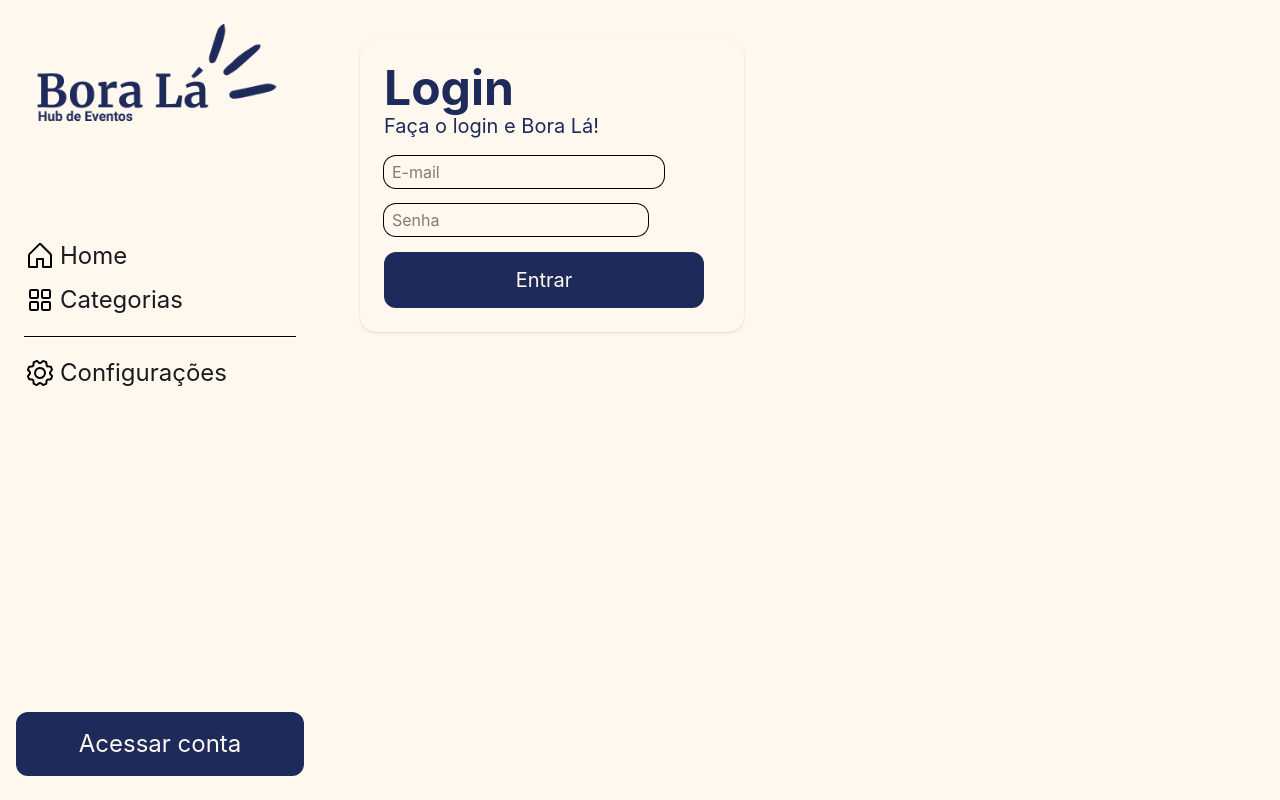
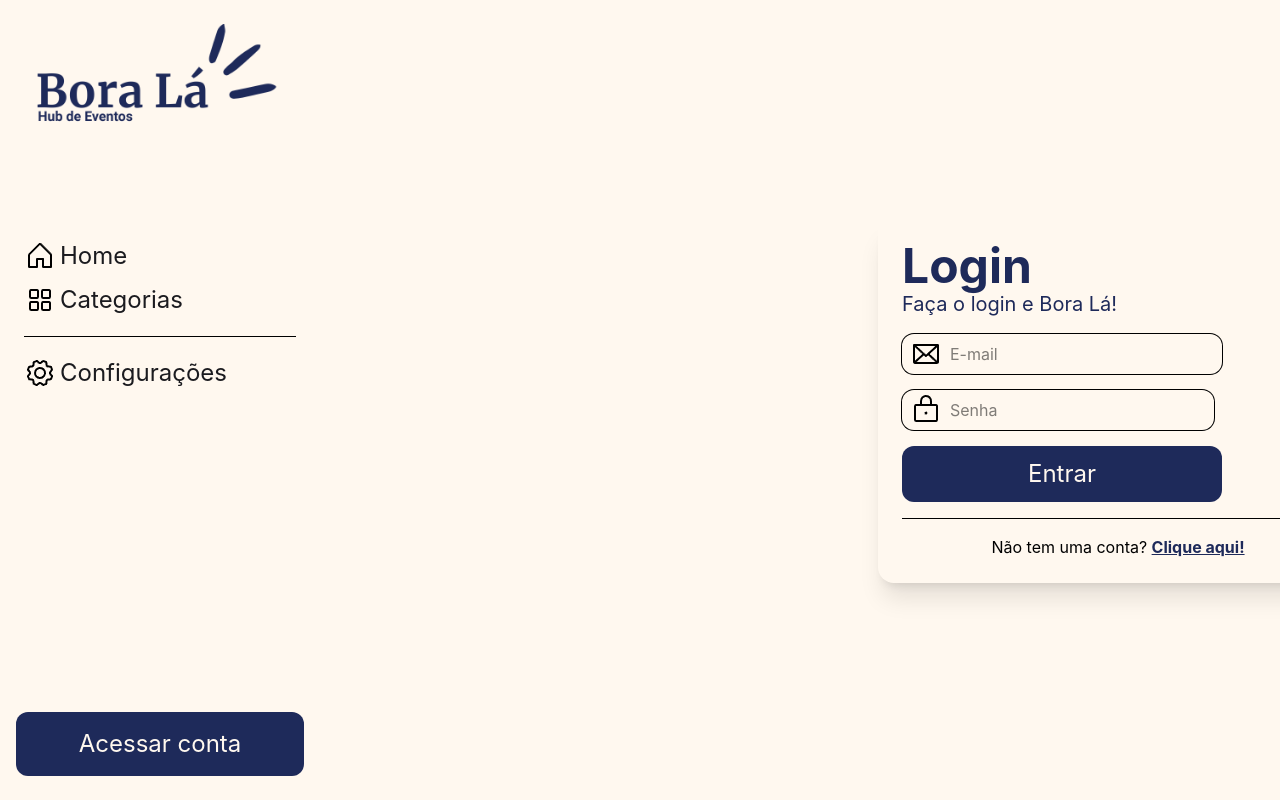
Before and after one commit to Gleison-dev/boraLaFrontEnd, a React (Vite) app: page /login in a window 1280 px wide. Shown: the top 800 px of the page. Built offline with nearby package versions, Linux system fonts and the light colour scheme.

Commit message:
feat: Login style.

```diff
--- a/src/pages/Login/login.jsx
+++ b/src/pages/Login/login.jsx
@@ -1,25 +1,61 @@
+import icon_email from "../../assets/icon_email.png";
+import icon_padlock from "../../assets/icon_padlock.png";
+
 export default function Login() {
   return (
     <>
       <section className="w-399 h-screen p-10 bg-creme">
-        <div className="w-96 p-6 rounded-2xl flex flex-col justify-center gap-4 shadow">
+        <div className="flex justify-center items-center h-full">
+          <div className="w-120 p-6 rounded-2xl flex flex-col justify-center gap-4 shadow-xl">
             <div>
               <h1 className="text-5xl text-azul-marinho">
                 <strong>Login</strong>
               </h1>
-            <p className="text-xl text-azul-marinho">Faça o login e Bora Lá!</p>
+              <p className="text-xl text-azul-marinho">
+                Faça o login e Bora Lá!
+              </p>
             </div>
             <form className="flex flex-col gap-4">
-            <div>
-              <input className="w-70 h-8 p-2 ring rounded-xl outline-none focus:ring-2 focus:ring-azul-marinho" type="text" placeholder="E-mail" />
+              <div className="flex items-center relative">
+                <img
+                  className="absolute left-2"
+                  src={icon_email}
+                  alt="Ícone de E-mail"
+                />
+                <input
+                  className="w-80 h-10 p-4 pl-12 ring rounded-xl outline-none focus:ring-2 focus:ring-azul-marinho"
+                  type="text"
+                  placeholder="E-mail"
+                />
+              </div>
+              <div className="flex items-center relative">
+                <img
+                  className="absolute left-2"
+                  src={icon_padlock}
+                  alt="Ícone de senha"
+                />
+                <input
+                  className="h-10 p-4 pl-12 ring rounded-xl outline-none focus:ring-2 focus:ring-azul-marinho"
+                  type="password"
+                  placeholder="Senha"
+                />
               </div>
               <div>
-              <input className="h-8 p-2 ring rounded-xl outline-none focus:ring-2 focus:ring-azul-marinho" type="password" placeholder="Senha" />
+                <button className="w-80 h-14 rounded-xl text-2xl cursor-pointer text-creme bg-azul-marinho hover:bg-blue-900 hover:underline">
+                  Entrar
+                </button>
               </div>
-            <div>
-              <button className="w-80 h-14 rounded-xl text-xl text-creme bg-azul-marinho">Entrar</button>
+              <hr />
+              <div className="flex justify-center">
+                <p>
+                  Não tem uma conta? {""}
+                  <span className="underline text-azul-marinho">
+                    <strong>Clique aqui!</strong>
+                  </span>
+                </p>
               </div>
             </form>
+          </div>
         </div>
       </section>
     </>
```
Also changed, not shown: src/assets/icon_email.png (added), src/assets/icon_padlock.png (added). Lines whose indentation alone changed are shown as unchanged.
